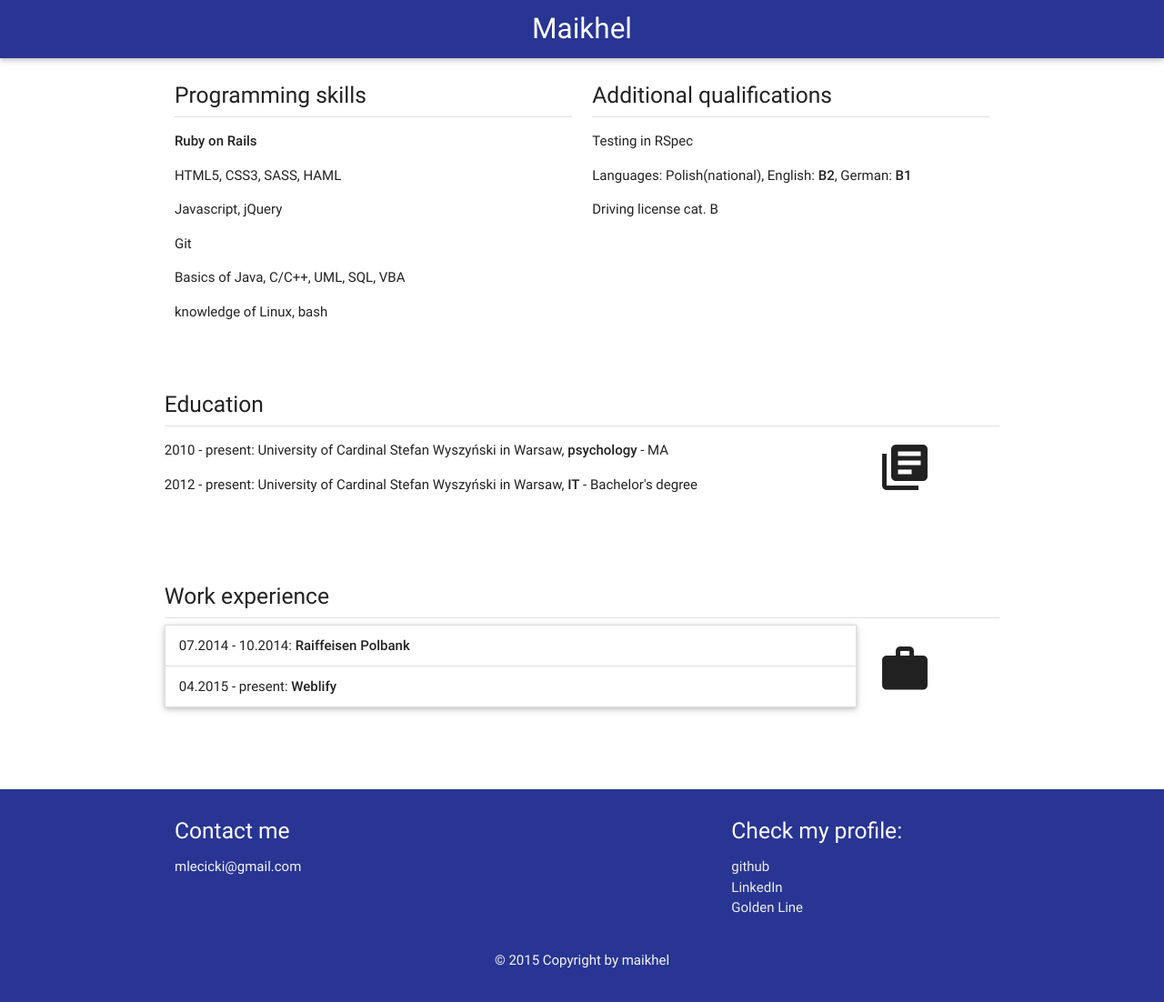
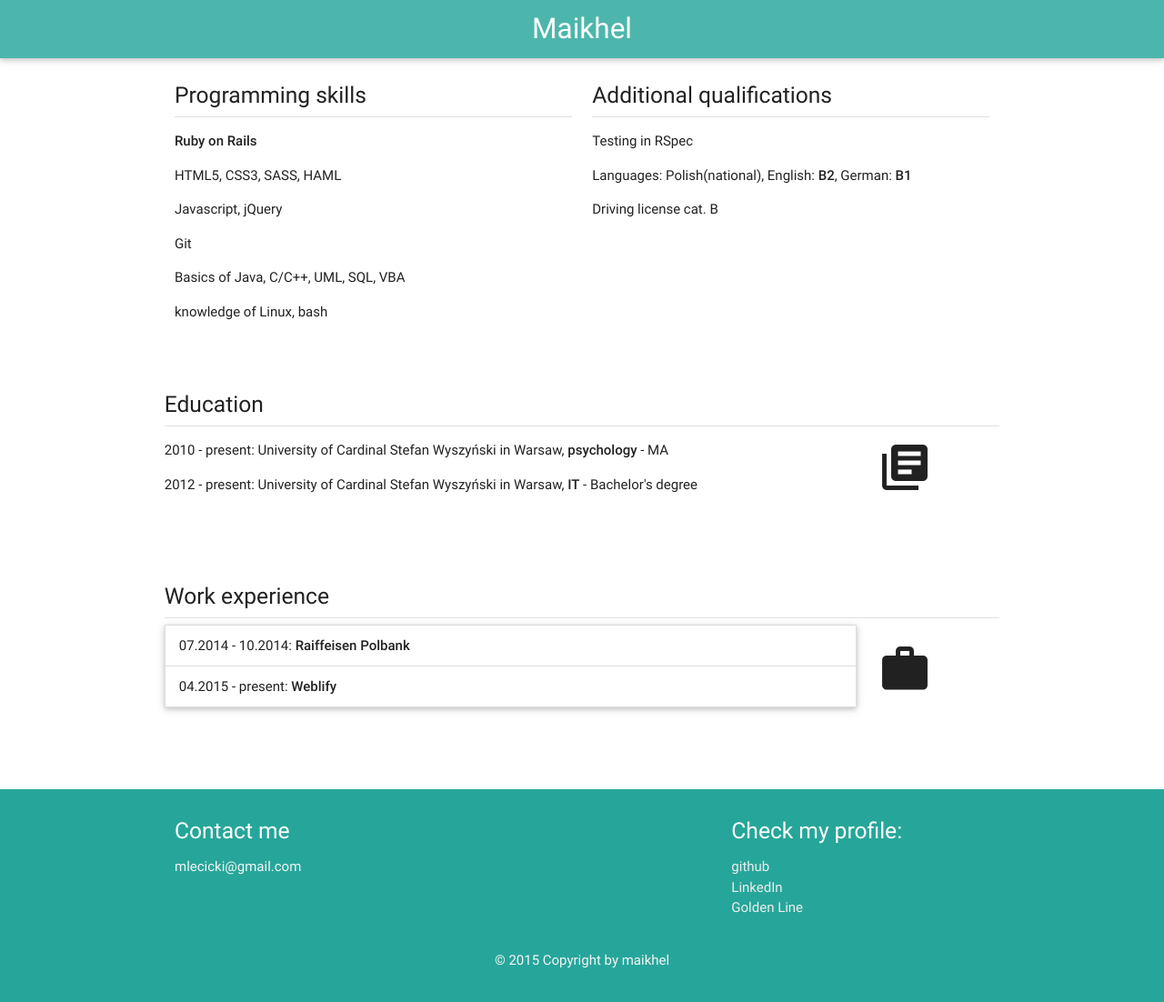
Before and after one commit to maikhel/maikhel.github.io, a Jekyll site: the page built from index.html, in a window 1280 px wide. Shown: the whole page at 91% size. Built offline with Jekyll 4.4.1, drawn with Linux system fonts in a browser that asks for light colours; nearby versions of some CDN libraries.

Commit message:
new colors

```diff
--- a/_includes/footer.html
+++ b/_includes/footer.html
@@ -1,5 +1,5 @@
 
-<footer class="page-footer indigo darken-3">
+<footer class="page-footer teal lighten-1">
   <div class="container">
     <div class="row">
       <div class="col l6 s6">
--- a/_includes/header.html
+++ b/_includes/header.html
@@ -1,6 +1,6 @@
 
 <nav>
-  <div class="nav-wrapper indigo darken-3">
+  <div class="nav-wrapper teal lighten-2">
     <a href="#" class="brand-logo center">Maikhel</a>
     <ul id="nav-mobile" class="left hide-on-med-and-down">
      <!--  <li><a href="sass.html">Sass</a></li>
```
